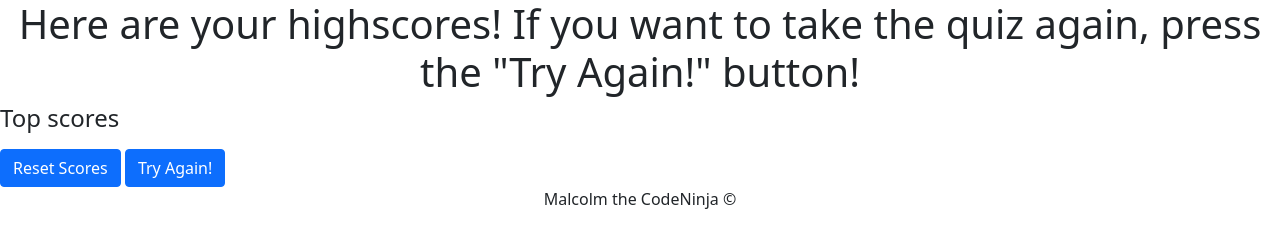
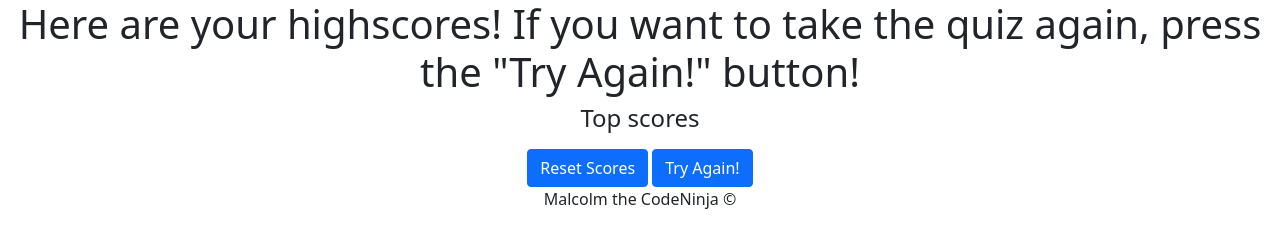
Before and after one commit to malhill/Code-Quiz, a plain HTML site: page Highscores!.html in a window 1280 px wide. Drawn offline with nearby package versions, Linux system fonts and the light colour scheme.

```diff
--- a/quiz.css
+++ b/quiz.css
@@ -15,6 +15,6 @@
 }
 
 /* Highscores HTML */
-#button-wrapper,{
+#button-wrapper {
     text-align: center;
 }
```
Also changed, not shown: 1 other file.
